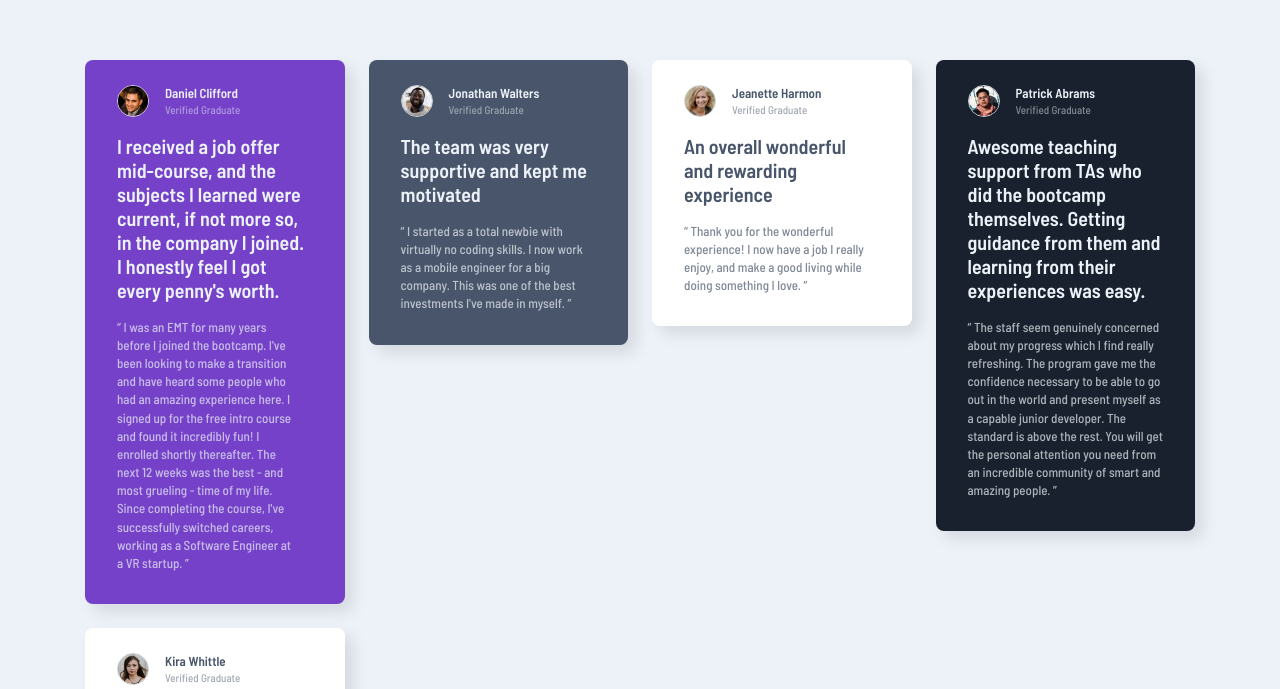
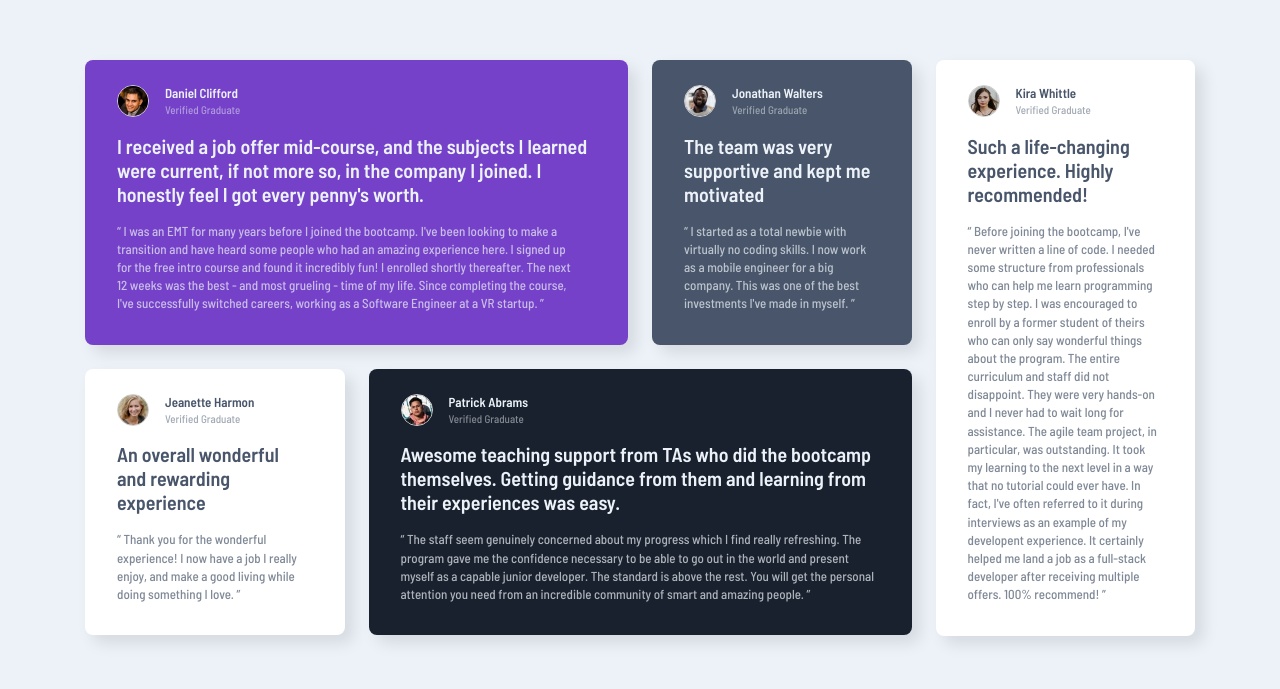
Before and after one commit to lunr-ish/testimonials-grid-section, a plain HTML site: page index.html in a window 1280 px wide. Shown: the part 128-817 px from the top of the page. Drawn offline with Linux system fonts and the light colour scheme.

Commit message:
setup different sized grid items

```diff
--- a/index.html
+++ b/index.html
@@ -27,7 +27,7 @@
       <section class="testimonials">
         <h1 class="sr-only">Testimonials</h1>
         <ul class="testimonials__list">
-          <li class="testimonials__item">
+          <li class="testimonials__item testimonials__item-wide">
             <article
               class="testimonials__card testimonials__card-violet"
               aria-labelledby="testimonials__title-1"
@@ -133,7 +133,7 @@
             </article>
           </li>
 
-          <li class="testimonials__item">
+          <li class="testimonials__item testimonials__item-wide">
             <article
               class="testimonials__card testimonials__card-darkgray"
               aria-labelledby="testimonials__title-4"
@@ -171,7 +171,7 @@
             </article>
           </li>
 
-          <li class="testimonials__item">
+          <li class="testimonials__item testimonials__item-tall">
             <article
               class="testimonials__card"
               aria-labelledby="testimonials__title-5"
--- a/style.css
+++ b/style.css
@@ -163,3 +163,14 @@ body {
 .testimonials__item:last-child .testimonials__desc {
   padding-right: 0.0625rem;
 }
+
+@media (min-width: 72rem) {
+  .testimonials__item-wide {
+    grid-column: span 2;
+  }
+
+  .testimonials__item-tall {
+    grid-column: -2 / -1;
+    grid-row: -1 / span 2;
+  }
+}
```
